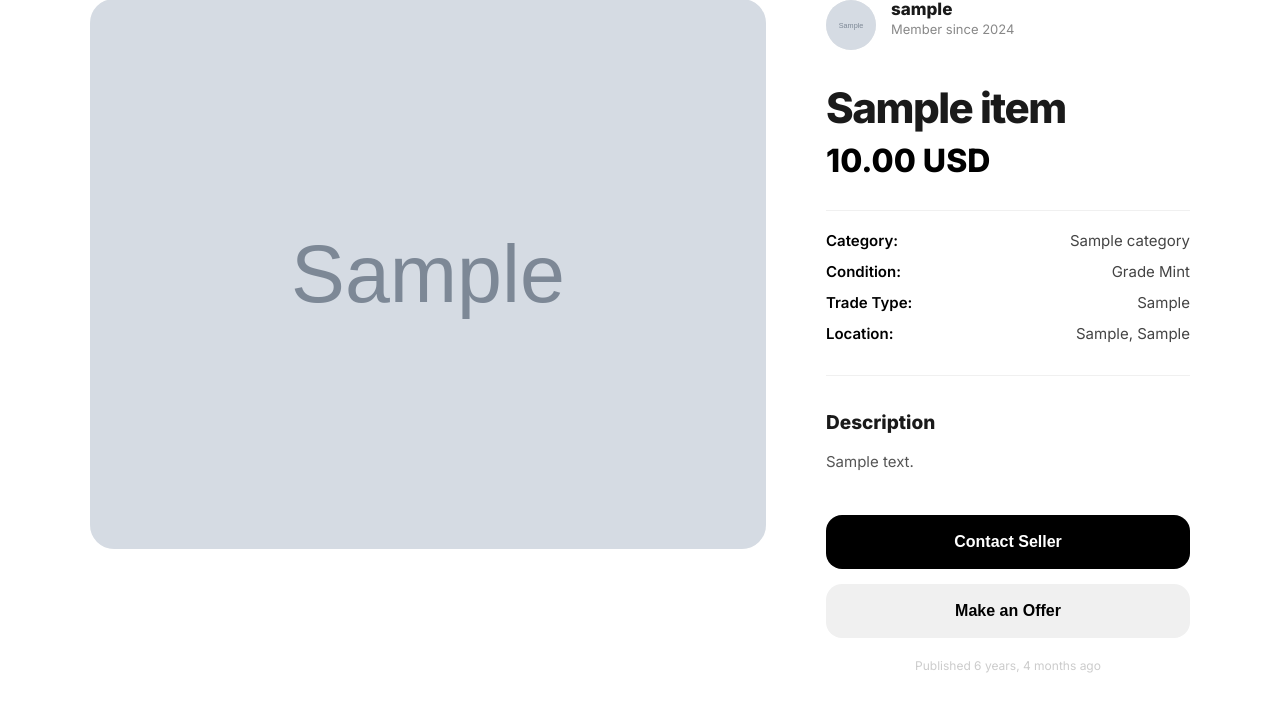
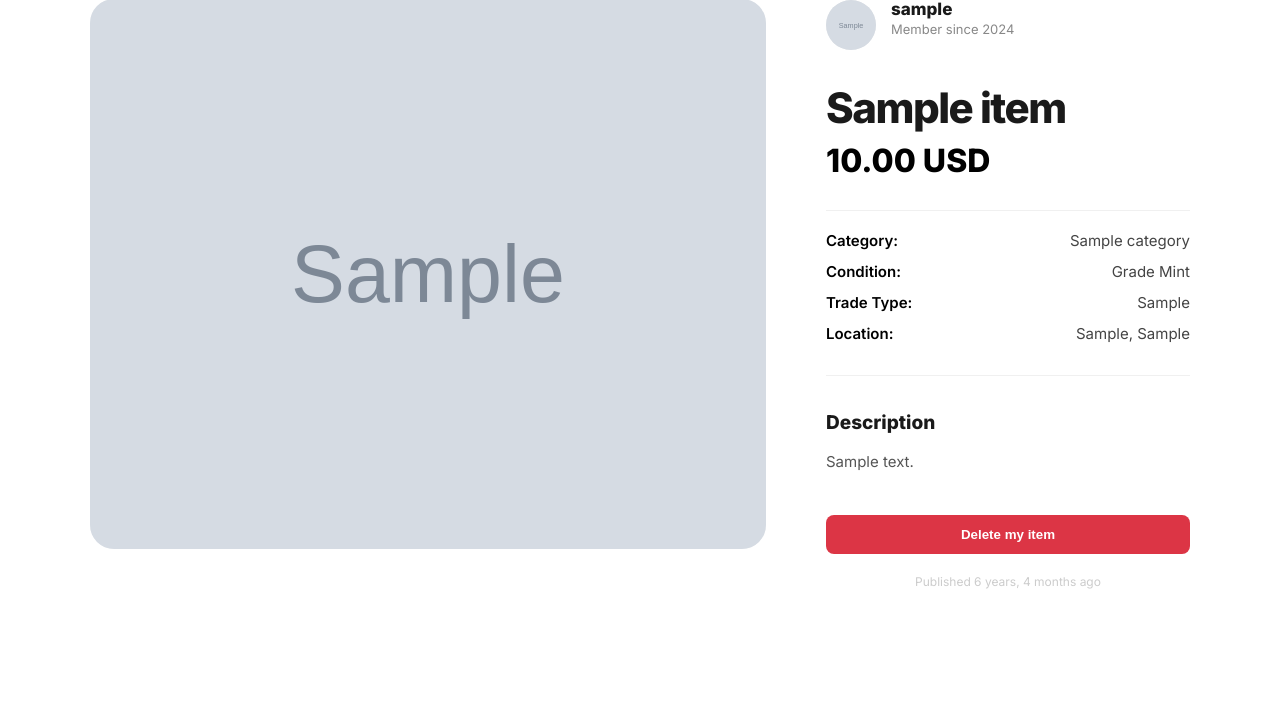
Before and after one commit to marinlemonnier/ReSail, a Django app: page /item/1/ in a window 1280 px wide. Shown: the part 176-901 px from the top of the page. After the commit the page ends 765 px from the top, so only its background shows below. Run offline with Django 5.2, Linux system fonts and the light colour scheme; a user stored in the database is signed in; tables that the repository leaves empty hold one stand-in row (values such as "Sample post"); grey boxes marked "Sample" are stand-in pictures.

Commit message:
J'ai changé une permission objet pour permettre à l'utilisateur qui à créé une annonce de la supprimer

```diff
--- a/Core/templates/item_detail.html
+++ b/Core/templates/item_detail.html
@@ -58,8 +58,17 @@
             </div>
 
             <div class="action-buttons">
-                <button class="btn-primary">Contact Seller</button>
-                <button class="btn-secondary">Make an Offer</button>
+                {% if request.user == item.user %}
+                    <form action="{% url 'delete_item' item.id %}" method="post" onsubmit="return confirm('Are you sure you want to delete this listing?');" style="width: 100%;">
+                        {% csrf_token %}
+                        <button type="submit" class="btn-danger" style="width: 100%; background-color: #dc3545; color: white; padding: 12px; border: none; border-radius: 8px; cursor: pointer; font-weight: bold;">
+                            Delete my item
+                        </button>
+                    </form>
+                {% else %}
+                    <button class="btn-primary">Contact Seller</button>
+                    <button class="btn-secondary">Make an Offer</button>
+                {% endif %}
             </div>
 
             <p class="listing-date">Published {{ item.date_publication|timesince }} ago</p>
--- a/Core/urls.py
+++ b/Core/urls.py
@@ -9,4 +9,5 @@ urlpatterns = [
     path('login/', views.login_view, name='login'),
     path('logout/', views.logout_view, name='logout'),
     path('profile/', views.my_profile, name='my_profile'),
+    path('item/<int:item_id>/delete/', views.delete_item, name='delete_item'),
 ]
--- a/Core/views.py
+++ b/Core/views.py
@@ -70,3 +70,12 @@ def item_detail(request, item_id):
 # Mon profil
 def my_profile(request):
     return render(request, 'my_profile.html')
+
+#Supprimer umon annonce
+@login_required
+def delete_item(request, item_id):
+    item = get_object_or_404(Item, pk=item_id)
+    if item.user == request.user:
+        item.delete()
+        return redirect('welcome')
+    return redirect('item_detail', item_id=item_id)
```
